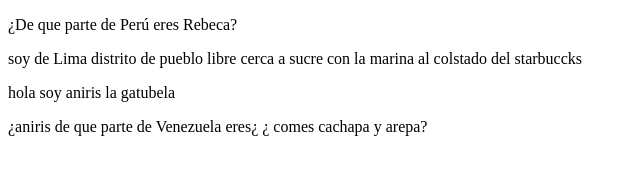
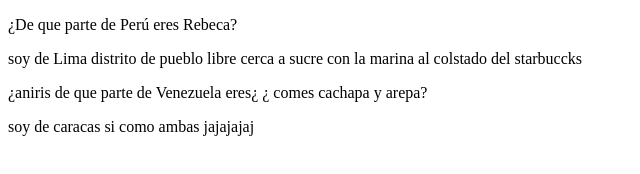
Before and after one commit to rebecapoma6/meriland2023, a plain HTML site: page index.html in a window 1280 px wide. Shown: the whole page, without its empty margins (0-640 px from the left). Drawn offline with Linux system fonts and the light colour scheme.

Commit message:
respuestas

```diff
--- a/index.html
+++ b/index.html
@@ -19,10 +19,12 @@
 
     <p> soy de Lima distrito de pueblo libre cerca a sucre con la marina al colstado del starbuccks</p>
 
-<p>hola soy aniris la gatubela</p>
 
 
 <p>¿aniris de que parte de Venezuela eres¿ ¿ comes cachapa y arepa? </p>
+
+    <p>soy de caracas si como ambas jajajajaj</p>
+
 
 </body>
 
```
